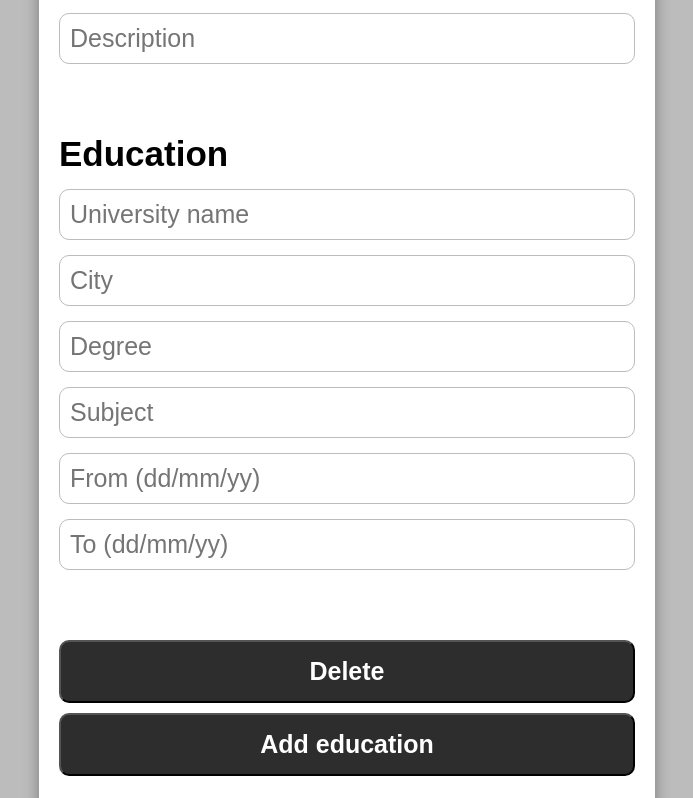
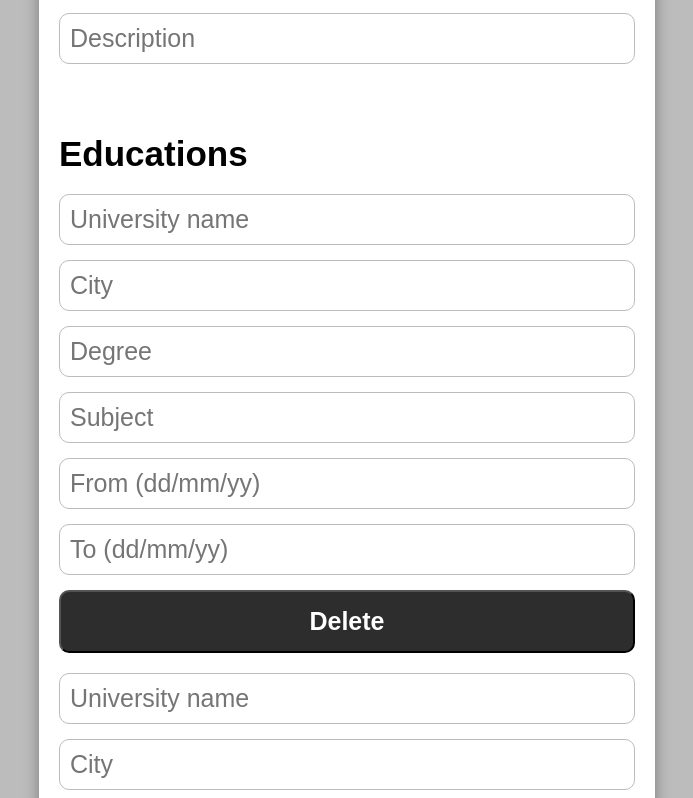
Before and after one commit to jovanlekic12/cv-creator-react, a React (Vite) app: page / in a window 1280 px wide. Shown: the part 682-1480 px from the top of the page, without its empty margins (293-986 px from the left). Built offline with nearby package versions, Linux system fonts and the light colour scheme.

Commit message:
refactor code

```diff
--- a/src/App.css
+++ b/src/App.css
@@ -38,7 +38,7 @@ article {
   gap: 1.5rem;
 }
 
-article h1 {
+.title {
   font-size: 3.5rem;
 }
 
@@ -56,6 +56,18 @@ article h1 {
   transition: all 0.3s ease;
 }
 
+.educations__container {
+  display: flex;
+  flex-direction: column;
+  gap: 1rem;
+}
+
+.educations__div {
+  display: flex;
+  flex-direction: column;
+  gap: 2rem;
+}
+
 .btn__container {
   display: flex;
   flex-direction: column;
@@ -70,4 +82,11 @@ article h1 {
   font-weight: 600;
   padding: 1.5rem 0;
   border-radius: 1rem;
+  transition: background-color 0.3s;
 }
+
+.btn:hover {
+  cursor: pointer;
+  background-color: #000;
+  transition: background-color 0.3s;
+}
--- a/src/App.jsx
+++ b/src/App.jsx
@@ -31,6 +31,16 @@ function App() {
 
   const [educations, setEducations] = useState([
     {
+      id: self.crypto.randomUUID(),
+      universityName: universityName,
+      universityCity: universityCity,
+      degree: degree,
+      subject: subject,
+      universityFromDate: universityFromDate,
+      universtityToDate: universtityToDate,
+    },
+    {
+      id: self.crypto.randomUUID(),
       universityName: universityName,
       universityCity: universityCity,
       degree: degree,
@@ -67,16 +77,16 @@ function App() {
       </header>
       <main className="main__container">
         <PersonalInfo />
-        {educations &&
-          educations.map((education) => {
-            return <Education key={education.universityName} />;
-          })}
-        {educations && (
-          <div className="btn__container">
-            <Button textContent="Delete" />
-            <Button textContent="Add education" />
+        <section className="educations__container">
+          <div className="educations__div">
+            <h1 className="title">Educations</h1>
+            {educations &&
+              educations.map((education) => {
+                return <Education key={education.id} />;
+              })}
           </div>
-        )}
+          <Button textContent="Add education" />
+        </section>
       </main>
     </>
   );
--- a/src/components/education.jsx
+++ b/src/components/education.jsx
@@ -1,15 +1,15 @@
 import Input from "./input";
-
+import Button from "./button";
 function Education() {
   return (
     <article className="education__container">
-      <h1>Education</h1>
       <Input placeholder="University name" />
       <Input placeholder="City" />
       <Input placeholder="Degree" />
       <Input placeholder="Subject" />
       <Input placeholder="From (dd/mm/yy)" />
       <Input placeholder="To (dd/mm/yy)" />
+      <Button textContent="Delete" />
     </article>
   );
 }
--- /dev/null
+++ b/src/components/experience.jsx
@@ -0,0 +1,6 @@
+import Input from "./input";
+
+function Experience() {
+  return <article className="experience__container">h1</article>;
+}
+export default Experience;
--- a/src/components/personalInfo.jsx
+++ b/src/components/personalInfo.jsx
@@ -3,7 +3,7 @@ import Input from "./input";
 function PersonalInfo() {
   return (
     <article className="infos__container">
-      <h1>Personal information</h1>
+      <h1 className="title">Personal information</h1>
       <Input placeholder="First Name" />
       <Input placeholder="Last Name" />
       <Input placeholder="Title" />
```
